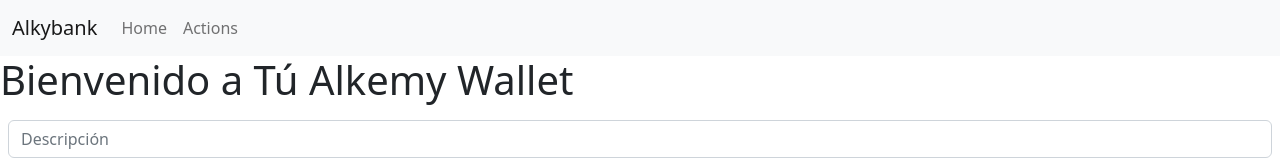
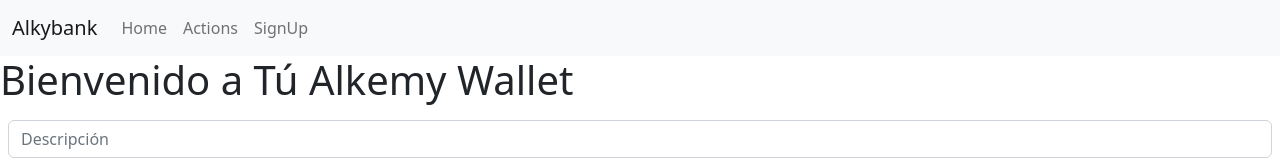
Before and after one commit to ThiagoLopezA/Skill-Up-JS-Front-02, a React app: page / in a window 1280 px wide. Shown: the top 160 px of the page. Built offline with nearby package versions, Linux system fonts and the light colour scheme; the HTML template or start-up script is replaced by a standard one.

Commit message:
feat(components): add signup to navbar

```diff
--- a/src/Components/Navbar/NavbarContainer.jsx
+++ b/src/Components/Navbar/NavbarContainer.jsx
@@ -5,6 +5,7 @@ export default function NavbarContainer() {
   const elements = [
     { text: "Home", route: "/" },
     { text: "Actions", route: "/actions" },
+    { text: "SignUp", route: "/signup" },
   ];
   return <Navbar elements={elements} />;
 }
```
